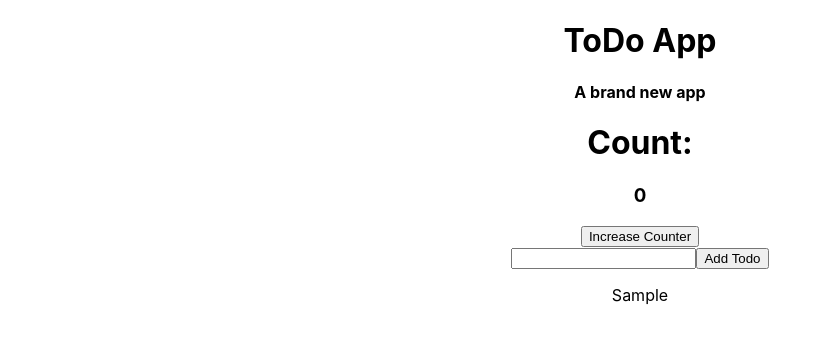
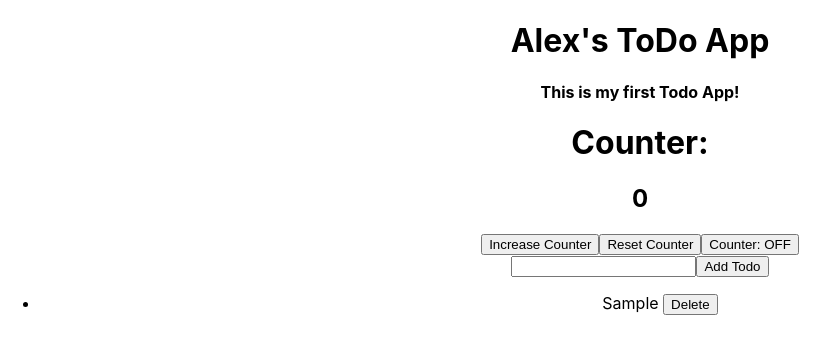
Before and after one commit to Borsbach/Todo-app, a React (Create React App) app: page / in a window 1280 px wide. Both pictures are taken after typing "Sample" into the empty fields and a click on the button "Add Todo". Shown: the top 354 px of the page, without its empty margins (0-839 px from the left). Built offline with nearby package versions, Linux system fonts and the light colour scheme.

Commit message:
added delete, reset-counter and toggle

```diff
--- a/src/App.js
+++ b/src/App.js
@@ -4,10 +4,11 @@ import './App.css';
 import Header from "./components/Header";
 import Todo from './components/Todo';
 
+
 function App() {
   return (
     <div className="App">
-      <Header subtitle="A brand new app"/>
+      <Header subtitle="This is my first Todo App!"/>
       <Todo />
     </div>
   );
--- /dev/null
+++ b/src/components/DisplayList.js
@@ -0,0 +1,13 @@
+import React, { Component } from'react';
+
+class DisplayList extends Component {
+  render() {
+    return <ul>
+      { this.props.todos.map((todos, index) => {
+        return <li key={todos}>{ todos } <button href='#' onClick={ this.props.handleDelete.bind(null, todos) }>Delete</button></li>
+      })}
+    </ul>
+  }
+}
+
+export default DisplayList
--- a/src/components/Header.js
+++ b/src/components/Header.js
@@ -3,7 +3,7 @@ import React from 'react';
 const Header = (props) => {
   return (
     <div>
-      <h1>ToDo App</h1>
+      <h1>Alex's ToDo App</h1>
       <h4>{props.subtitle}</h4>
     </div>
   )
--- a/src/components/Todo.js
+++ b/src/components/Todo.js
@@ -1,22 +1,43 @@
 import React, { Component } from 'react';
+import DisplayList from './DisplayList';
 
 class Todo extends Component {
-  state = {
-    count: 0,
-    inputText: '',
-    todos: []
+  constructor(props) {
+    super(props);
+    this.state = {
+      isClicked: false,
+      count: 0,
+      inputText: '',
+      todos: []
+  }
+}
+
+  handleDelete (itemToBeDeleted) {
+    console.log(itemToBeDeleted);
+    const newTodos = this.state.todos.filter((_item) => {
+      return _item !=itemToBeDeleted
+    });
+    this.setState({ todos: newTodos });
+  }
+
+  toggle = () => {
+    this.setState({ isClicked: !this.state.isClicked })
   }
 
   increase = () => {
     this.setState({ count: this.state.count + 1})
   }
 
-  handleTextChange = (e) => {
-    this.setState({ inputText: e.target.value })
+  resetCount = () => {
+    this.setState({ count: this.state.count = 0})
   }
 
-  submitTodo = (e) => {
-    e.preventDefault()
+  handleTextChange = (event) => {
+    this.setState({ inputText: event.target.value })
+  }
+
+  submitTodo = (event) => {
+    event.preventDefault()
     const currentTodos = this.state.todos
     currentTodos.push(this.state.inputText)
     console.log(currentTodos)
@@ -26,23 +47,23 @@ class Todo extends Component {
   render () {
     return (
       <div>
-        <h1>Count:</h1>
-        <h3>{this.state.count}</h3>
+        <h1>Counter:</h1>
+        <h2>{this.state.count}</h2>
         <button onClick={this.increase}>Increase Counter</button>
+        <button onClick={this.resetCount}>Reset Counter</button>
+        <button onClick={this.toggle}>{this.state.isClicked ? "Counter: ON" : "Counter: OFF"}</button>
           <form onSubmit={this.submitTodo}>
-          <input
-          type='text'
-          onChange={this.handleTextChange}
-          value={this.state.inputText}/>
+            <input type='text' onChange={this.handleTextChange} value={this.state.inputText}/>
             <button type="submit">Add Todo</button>
           </form>
-        {
+          <DisplayList handleDelete={this.handleDelete.bind(this)} todos={ this.state.todos} />
+        {/* {
           this.state.todos.map((todo, index) => {
             return (
               <p key={index}>{todo}</p>
             )
           })
-        }
+        } */}
       </div>
     )
   }
```
